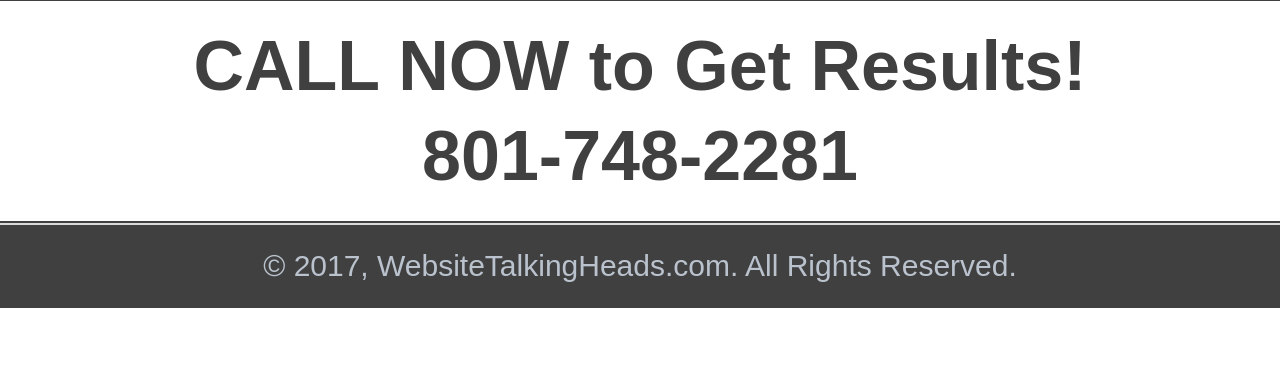
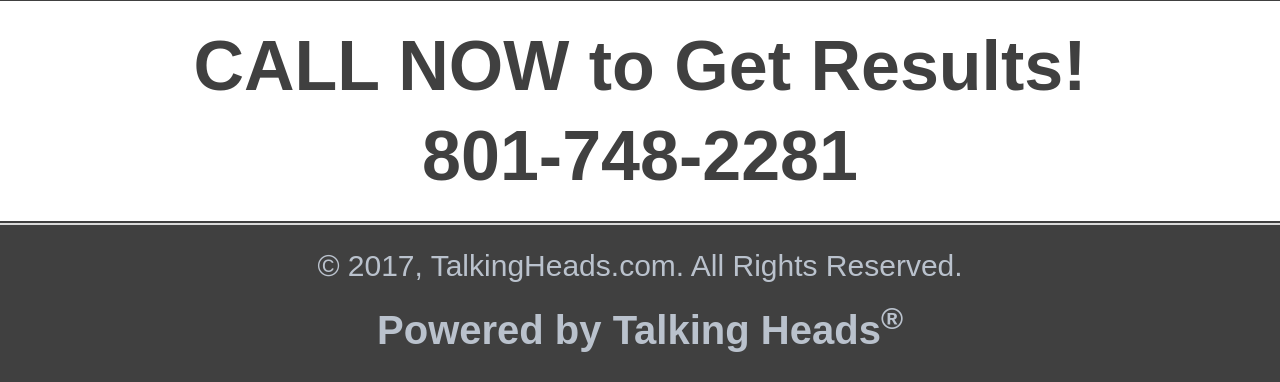
Before and after one commit to haknudsen/whiteboard-site, a PHP site: page /index.php in a window 1280 px wide. Shown: the part 4086-4468 px from the top of the page. Before the commit the page ends 4394 px from the top, so only its background shows below. Run offline with PHP 8.4, Linux system fonts and the light colour scheme; data that the repository does not hold is empty; some libraries are stand-ins or nearby versions.

Commit message:
updated footer

```diff
--- a/includes/footer.php
+++ b/includes/footer.php
@@ -1,9 +1,15 @@
-<div class="footer"> © <?php echo date("Y")?>, <a href="http://websitetalkingheads.com" target="_blank">WebsiteTalkingHeads.com</a>. All Rights Reserved. </div>
+<footer>
+    <div class="footer">
+        ©
+        <?php echo date("Y")?>, <a href="http://websitetalkingheads.com" target="_blank">TalkingHeads.com</a>. All Rights Reserved.
+        <h2 class="footer-title"><a href="http://talkingheads.com/affiliate/">Powered by <span class="blue">Talking</span> Heads<sup class="tm-small">&#174;</sup></a></h2>
+    </div>
+</footer>
 <!-- Google Code for Previous Visitors -->
 <!-- Remarketing tags may not be associated with personally identifiable
-information or placed on pages related to sensitive categories. For
+information or placed on pages related to sensitive categories . For
 instructions on adding this tag and more information on the above
-requirements, read the setup guide: google.com/ads/remarketingsetup -->
+requirements, read the setup guide: google . com / ads / remarketingsetup -->
     <script type="text/javascript">
         /* <![CDATA[ */
         var google_conversion_id = 1058129782;
@@ -12,12 +18,10 @@
         var google_remarketing_only = true;
         /* ]]> */
     </script>
-<script type="text/javascript"
-src="//www.googleadservices.com/pagead/conversion.js">
+<script type="text/javascript" src="//www.googleadservices.com/pagead/conversion.js">
 </script>
 <noscript>
-<div style="display:inline;"> <img height="1" width="1" style="border-style:none;" alt=""
-src="//googleads.g.doubleclick.net/pagead/viewthroughconversion/1058129782/?value=0&amp;label=-jOyCO6ZkAIQ9o7H-AM&amp;guid=ON&amp;script=0"/> </div>
+    <div style="display:inline;"> <img height="1" width="1" style="border-style:none;" alt="" src="//googleads.g.doubleclick.net/pagead/viewthroughconversion/1058129782/?value=0&amp;label=-jOyCO6ZkAIQ9o7H-AM&amp;guid=ON&amp;script=0"/> </div>
 </noscript>
 
 <script type="text/javascript" src="http://websitetalkingheads.com/forms/js/validate.js"></script>
```
Lines whose indentation alone changed are shown as unchanged.
